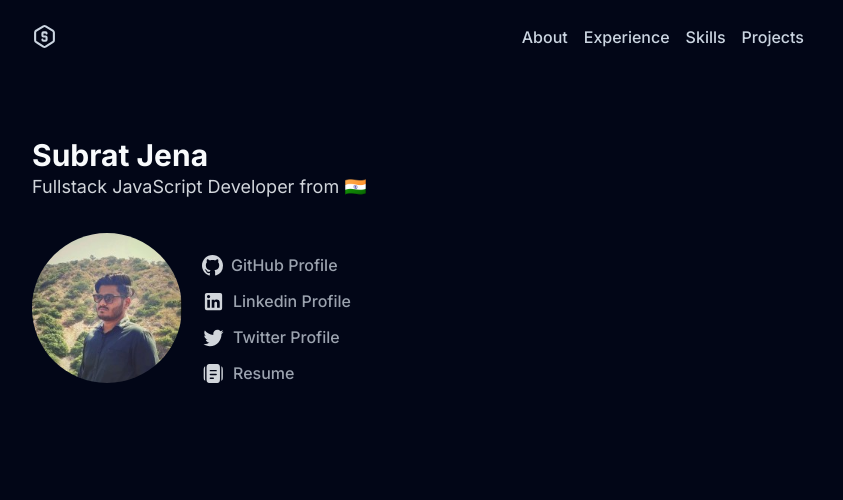
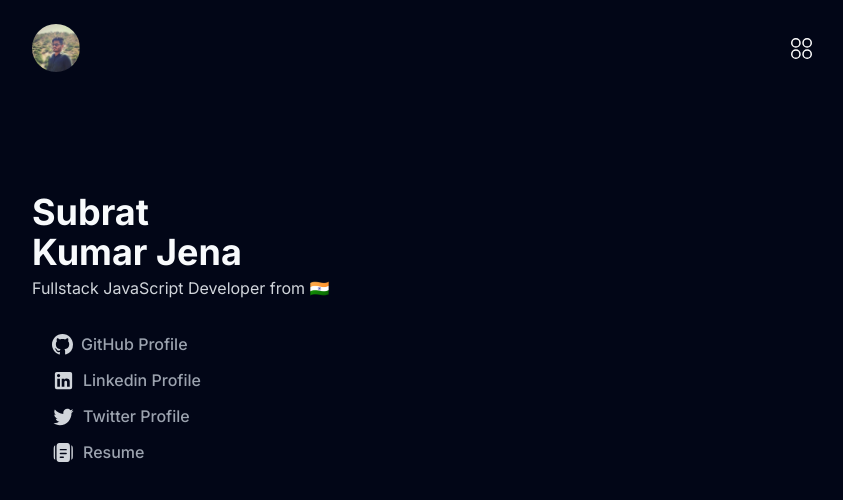
Before and after one commit to subrat611/portfolio-website, a Next.js app: page / in a window 1280 px wide. Shown: the top 500 px of the page, without its empty margins (218-1061 px from the left). Built offline with nearby package versions, Linux system fonts and the light colour scheme.

Commit message:
refactor header

```diff
--- /dev/null
+++ b/assets/icons.js
@@ -0,0 +1,22 @@
+export const IconBuddyMenuIcon = () => {
+  return (
+    <svg
+      width="21"
+      height="21"
+      viewBox="0 0 14 14"
+      xmlns="http://www.w3.org/2000/svg"
+    >
+      <g
+        fill="none"
+        stroke="#fff"
+        stroke-linecap="round"
+        stroke-linejoin="round"
+      >
+        <circle cx="3.25" cy="3.25" r="2.75" />
+        <circle cx="10.75" cy="3.25" r="2.75" />
+        <circle cx="3.25" cy="10.75" r="2.75" />
+        <circle cx="10.75" cy="10.75" r="2.75" />
+      </g>
+    </svg>
+  );
+};
--- a/components/Header/Header.js
+++ b/components/Header/Header.js
@@ -5,17 +5,21 @@ import { ThemeContext } from "@/context/ThemeModeContext";
 
 import { navItem } from "@/utils";
 import { DarkThemeIcon, LightThemeIcon, Logo } from "@/utils/icons";
+import { IconBuddyMenuIcon } from "@/assets/icons";
 
 const Header = () => {
   const { themeMode, setThemeMode } = useContext(ThemeContext);
 
   return (
-    <header className="w-11/12 max-w-[780px] mx-auto py-6 flex justify-between items-center">
-      <Link className="text-slate-300 cursor-pointer" href="/">
-        <Logo />
-      </Link>
+    <header className="w-11/12 max-w-[780px] mx-auto pt-8 px-4 flex justify-between items-center md:py-6 md:px-0">
+      <img
+        src="/profile-pic.jpeg"
+        alt="profile-image"
+        className="rounded-full w-[48px] h-[48px]"
+      />
+      <IconBuddyMenuIcon />
 
-      <ul className="flex items-center">
+      {/* <ul className="flex items-center">
         {navItem.map((item, i) => (
           <li
             key={i}
@@ -24,7 +28,7 @@ const Header = () => {
             <Link href={item.route}>{item.name}</Link>
           </li>
         ))}
-      </ul>
+      </ul> */}
       {/* <span className="text-slate-300 cursor-pointer">
         {themeMode === "light" ? (
           <button onClick={() => setThemeMode("dark")}>
--- a/components/HeroSection/HeroSection.js
+++ b/components/HeroSection/HeroSection.js
@@ -9,17 +9,12 @@ const HeroSection = () => {
   const { themeMode } = useContext(ThemeContext);
 
   return (
-    <section className="w-11/12 max-w-[780px] mx-auto mt-16">
-      <h1 className="text-3xl text-slate-50 font-bold">Subrat Jena</h1>
-      <p className="text-lg text-gray-300 w-10/12">
+    <section className="w-11/12 max-w-[780px] mx-auto mt-24 px-4 md:px-0">
+      <h1 className="text-4xl text-slate-50 font-bold w-[220px]">Subrat Kumar Jena</h1>
+      <p className="text-base text-gray-300 mt-1">
         Fullstack JavaScript Developer from 🇮🇳
       </p>
-      <div className="flex flex-col sm:flex-row mt-8">
-        <img
-          src="/profile-pic.jpeg"
-          alt="profile-image"
-          className="rounded-full w-[120px] h-[120px] sm:w-[150px] sm:h-[150px]"
-        />
+      <div className="flex flex-col sm:flex-row mt-3">
         <div className="ml-1 mt-2 sm:ml-5">
           <div className="my-3">
             <a
```
